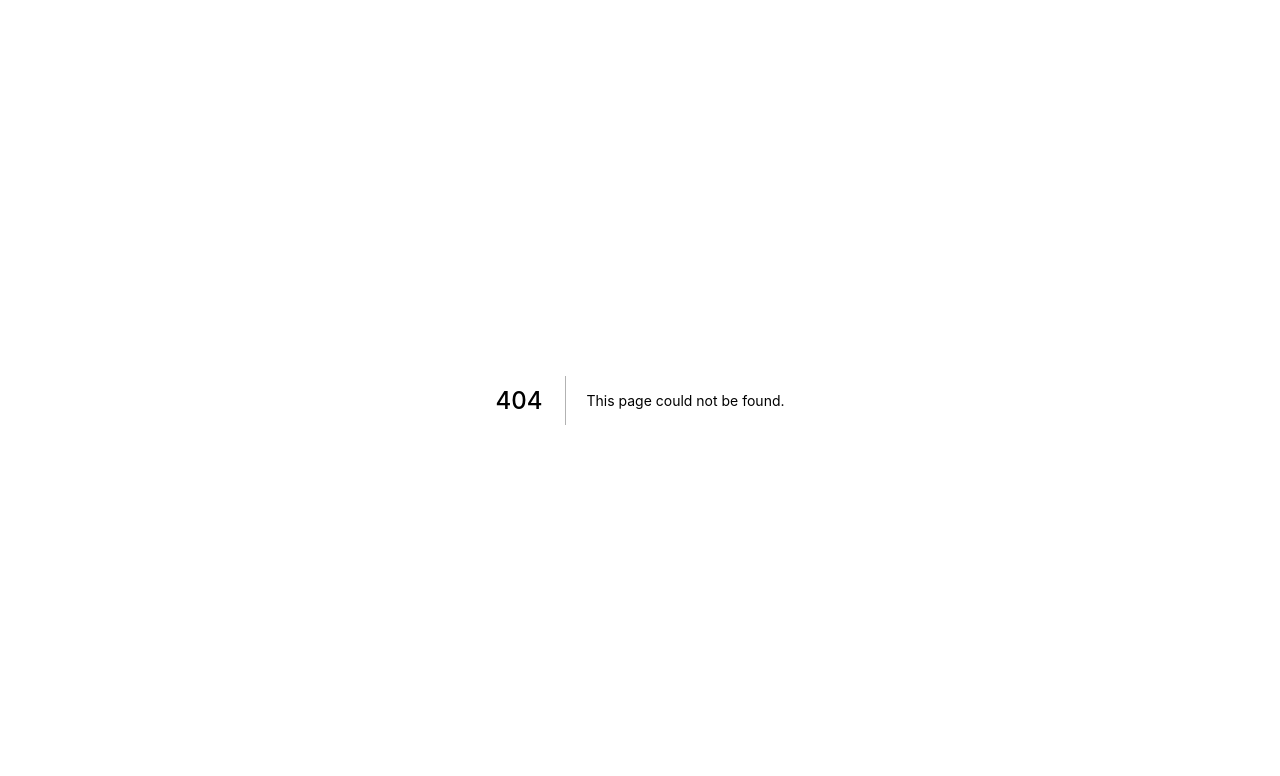
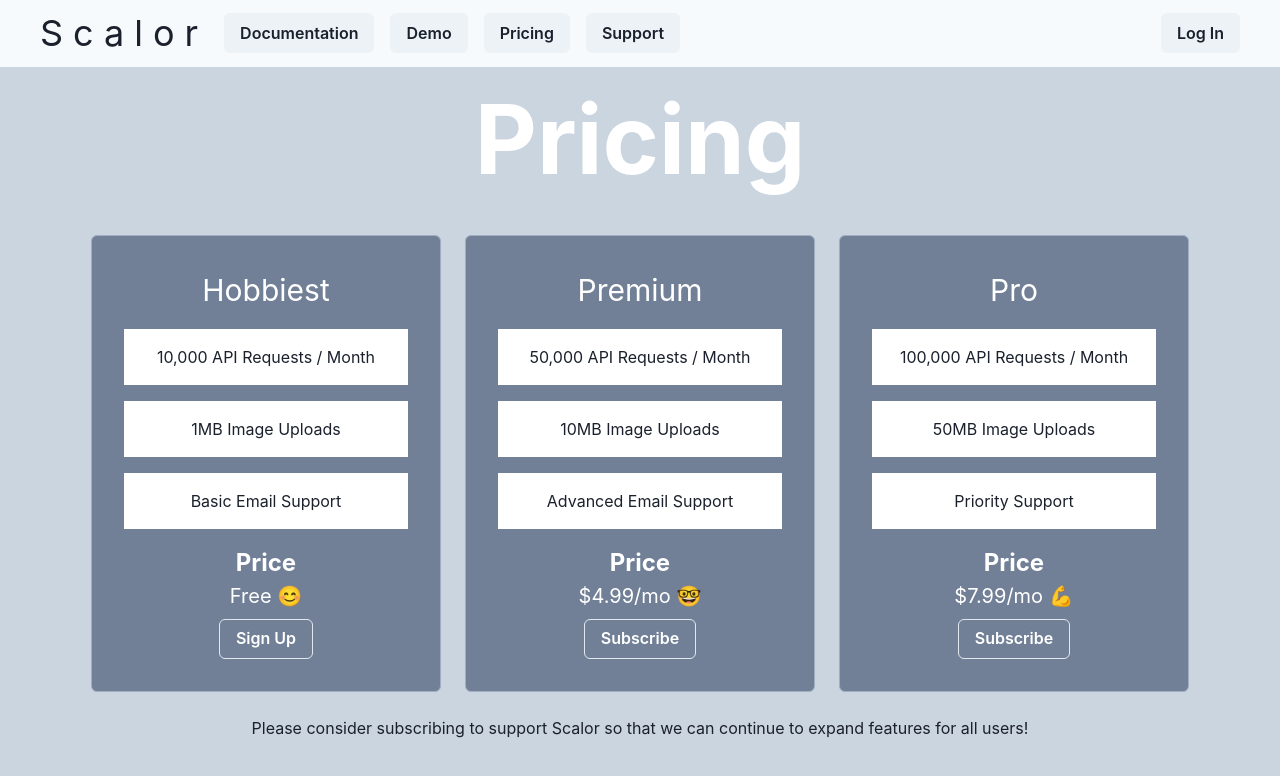
Before and after one commit to trun222/scalor-web-app, a Next.js app: page /pricing in a window 1280 px wide. Before the commit this address had no page. Shown: the top 776 px of the page. Built offline with nearby package versions, Linux system fonts and the light colour scheme; no server answers.

Commit message:
Basic Pricing Page and Email Support

```diff
--- a/src/components/DocNavBar.tsx
+++ b/src/components/DocNavBar.tsx
@@ -59,6 +59,6 @@ export default function DocNavBar() {
           </NextLink>
         </ListItem>
       )}
-    </List >
+    </List>
   );
 }
--- a/src/components/Navbar.tsx
+++ b/src/components/Navbar.tsx
@@ -61,7 +61,7 @@ export default function Navbar() {
             Pricing
           </Button>
         </NextLink>
-        <NextLink href='/support' passHref>
+        <NextLink href='mailto:scalor@protonmail.com'>
           <Button>
             Support
           </Button>
--- a/src/pages/demo/index.tsx
+++ b/src/pages/demo/index.tsx
@@ -52,7 +52,7 @@ const DemoPage: NextPage = () => {
   return (
     <NavBarLayout>
       <VStack align="center" justify="center" spacing={10}>
-        <Text fontSize="8xl">
+        <Text fontSize="8xl" fontWeight="bold" color="white">
           Demo
         </Text>
 
--- /dev/null
+++ b/src/pages/pricing/index.tsx
@@ -0,0 +1,99 @@
+import type { NextPage } from "next";
+import React from "react";
+import {
+  Box,
+  HStack,
+  VStack,
+  Text,
+  List,
+  ListItem,
+  Button
+} from "@chakra-ui/react";
+import NavBarLayout from "@/src/components/layouts/NavBarLayout";
+
+const PricingPage: NextPage = () => {
+  return (
+    <NavBarLayout>
+      <VStack align="center" justify="center" spacing={6} pb={10}>
+        <Text fontSize="8xl" fontWeight="bold" color="white">
+          Pricing
+        </Text>
+
+        <HStack spacing={6}>
+          <Box border="1px" borderColor="gray.400" borderStyle="ridge" textAlign="center" bg="gray.500" borderRadius="md" h="auto" w="350px" p={8}>
+            <Text fontSize="3xl" color="white">Hobbiest</Text>
+
+            <List mt={4}>
+              <ListItem bg="white" p="4" w="100%" mb={4}>
+                10,000 API Requests / Month
+              </ListItem>
+              <ListItem bg="white" p="4" w="100%" mb={4}>
+                1MB Image Uploads
+              </ListItem>
+              <ListItem bg="white" p="4" w="100%" mb={4}>
+                Basic Email Support
+              </ListItem>
+
+              <Text fontSize="2xl" fontWeight="bold" color="white">Price</Text>
+              <Text fontSize="xl" color="white">Free 😊</Text>
+
+              <Button variant="outline" color="white" _hover={{ color: 'black' }} mt={2}>
+                Sign Up
+              </Button>
+            </List>
+          </Box>
+          <Box border="1px" borderColor="gray.400" borderStyle="ridge" textAlign="center" bg="gray.500" borderRadius="md" h="auto" w="350px" p={8}>
+            <Text fontSize="3xl" color="white">Premium</Text>
+
+            <List mt={4}>
+              <ListItem bg="white" p="4" w="100%" mb={4}>
+                50,000 API Requests / Month
+              </ListItem>
+              <ListItem bg="white" p="4" w="100%" mb={4}>
+                10MB Image Uploads
+              </ListItem>
+              <ListItem bg="white" p="4" w="100%" mb={4}>
+                Advanced Email Support
+              </ListItem>
+
+              <Text fontSize="2xl" fontWeight="bold" color="white">Price</Text>
+              <Text fontSize="xl" color="white">$4.99/mo 🤓</Text>
+
+              <Button variant="outline" color="white" _hover={{ color: 'black' }} mt={2}>
+                Subscribe
+              </Button>
+            </List>
+          </Box>
+          <Box border="1px" borderColor="gray.400" borderStyle="ridge" textAlign="center" bg="gray.500" borderRadius="md" h="auto" w="350px" p={8}>
+            <Text fontSize="3xl" color="white">Pro</Text>
+
+            <List mt={4}>
+              <ListItem bg="white" p="4" w="100%" mb={4}>
+                100,000 API Requests / Month
+              </ListItem>
+              <ListItem bg="white" p="4" w="100%" mb={4}>
+                50MB Image Uploads
+              </ListItem>
+              <ListItem bg="white" p="4" w="100%" mb={4}>
+                Priority Support
+              </ListItem>
+
+              <Text fontSize="2xl" fontWeight="bold" color="white">Price</Text>
+              <Text fontSize="xl" color="white">$7.99/mo 💪</Text>
+
+              <Button variant="outline" color="white" _hover={{ color: 'black' }} mt={2}>
+                Subscribe
+              </Button>
+            </List>
+          </Box>
+        </HStack>
+
+        <Text>
+          Please consider subscribing to support Scalor so that we can continue to expand features for all users!
+        </Text>
+      </VStack>
+    </NavBarLayout>
+  )
+}
+
+export default PricingPage;
```
